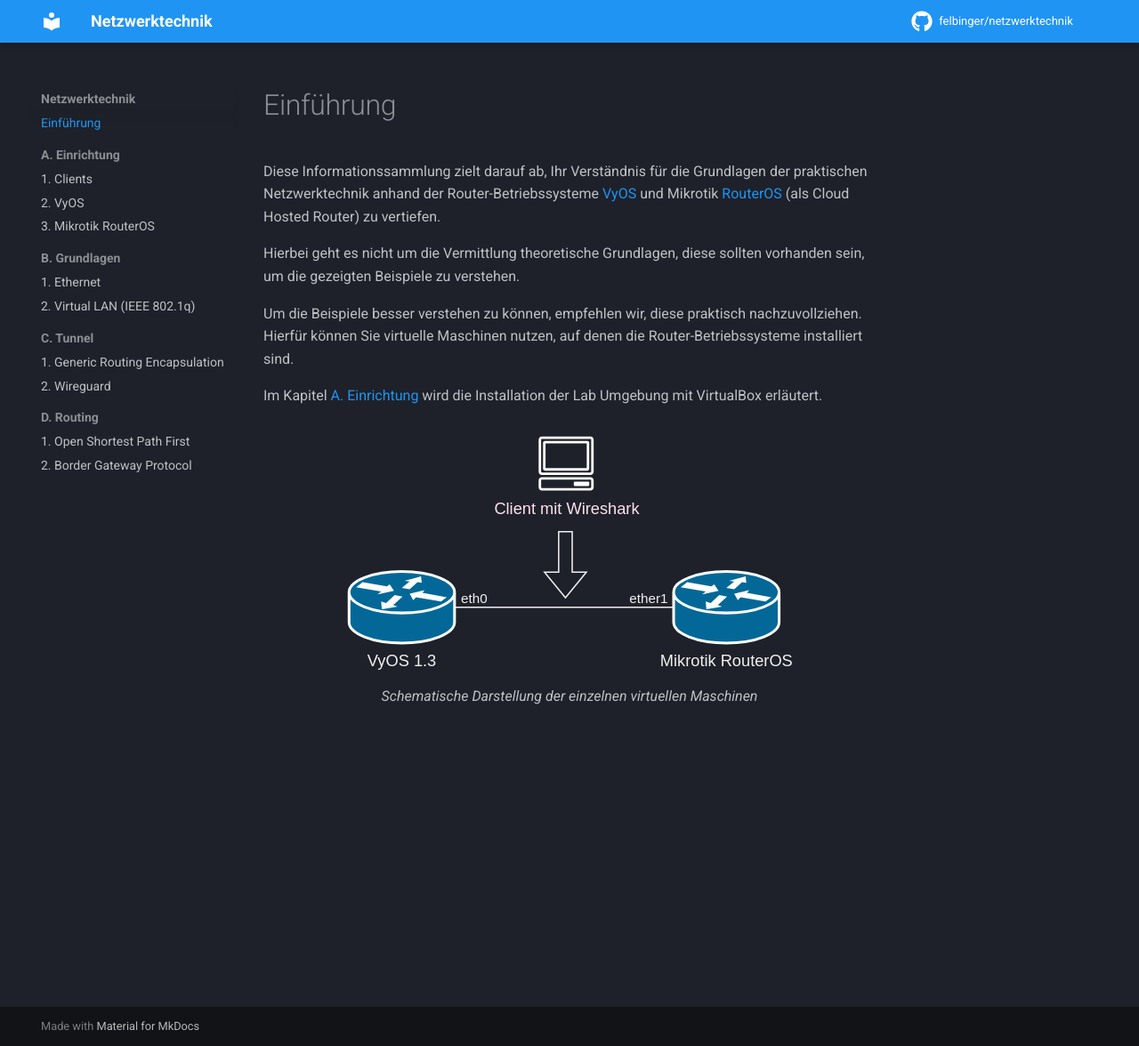
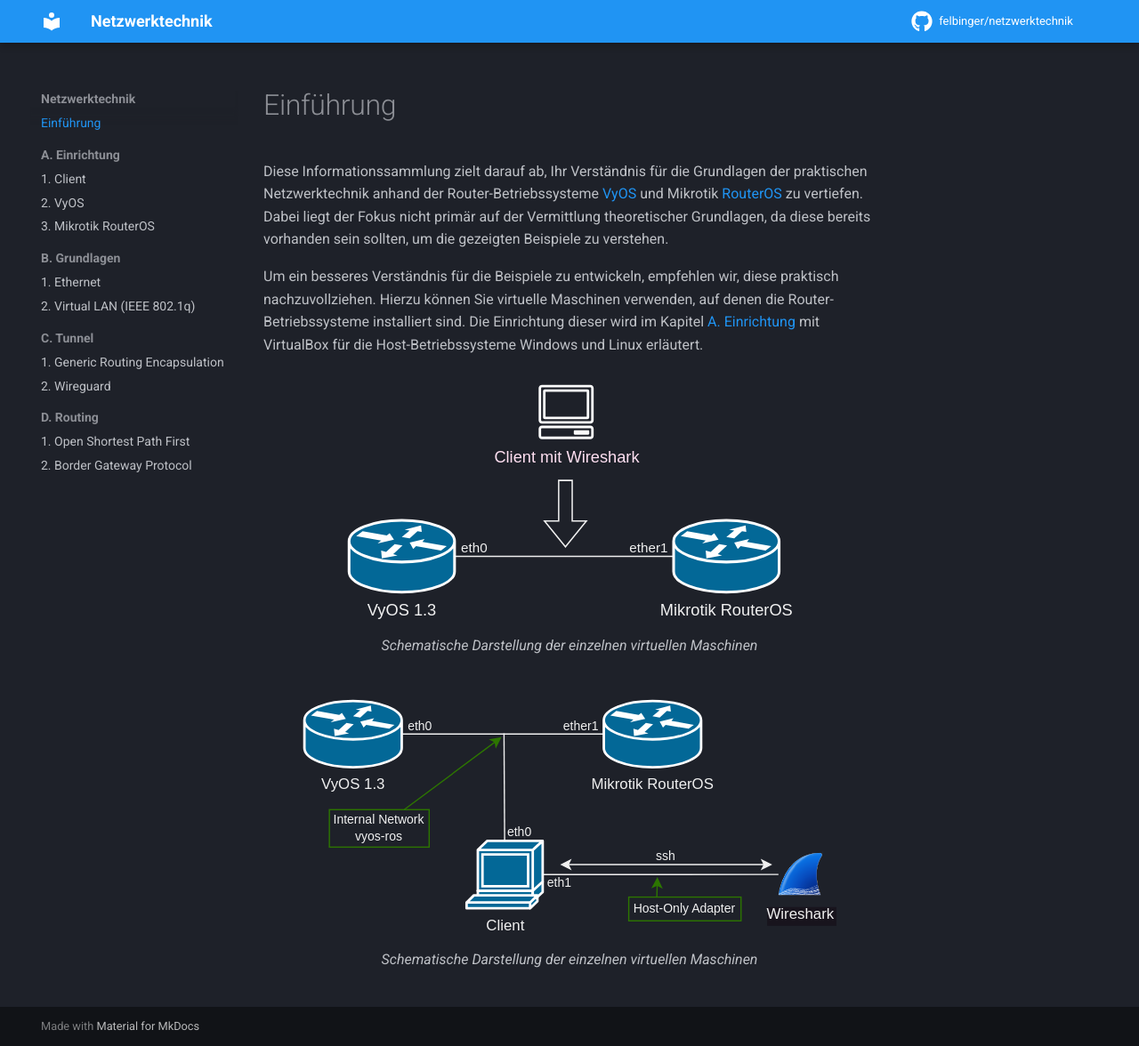
Before and after one commit to felbinger/netzwerktechnik, an MkDocs documentation site: the page built from docs/index.md, in a window 1280 px wide and 1176 px high. Shown: the whole window at 89% size. Built offline with MkDocs 1.6.1 and Material for MkDocs 9.7.7, drawn with Linux system fonts in a browser that asks for light colours; comment, search, counter and statistics services are not loaded.

Commit message:
improved index and readme, added another image for new client vm concept

````diff
--- a/docs/A._Einrichtung/1_client.md
+++ b/docs/A._Einrichtung/1_client.md
@@ -1,11 +1,10 @@
-# 1. Clients
+# 1. Client
 
 Um die Pakete in den internen Netzwerken mittels Wireshark passiv betrachten zu können setzen wir uns auch noch eine
 Client VM auf.
 
 Dies ist nützlich, damit wir besser sehen können, was wir genau konfiguriert haben und wie die einzelnen Pakete in der
 Praxis genau aussehen.
-
 
 ### Installation der ISO-Datei
 Hierfür kann beispielsweise das Betriebssystem Linux Mint mit dem Desktopenvironment Mate verwendet werden, welches
--- a/docs/index.md
+++ b/docs/index.md
@@ -2,16 +2,20 @@
 
 Diese Informationssammlung zielt darauf ab, Ihr Verständnis für die Grundlagen der praktischen Netzwerktechnik
 anhand der Router-Betriebssysteme [VyOS](https://docs.vyos.io/) und Mikrotik
-[RouterOS](https://help.mikrotik.com/docs/display/ROS/RouterOS) (als Cloud Hosted Router) zu vertiefen.
+[RouterOS](https://help.mikrotik.com/docs/display/ROS/RouterOS) zu vertiefen. Dabei liegt der Fokus nicht primär auf der
+Vermittlung theoretischer Grundlagen, da diese bereits vorhanden sein sollten, um die gezeigten Beispiele zu verstehen.
 
-Hierbei geht es nicht um die Vermittlung theoretische Grundlagen, diese sollten vorhanden sein, um die gezeigten Beispiele zu verstehen.
-
-Um die Beispiele besser verstehen zu können, empfehlen wir, diese praktisch nachzuvollziehen.
-Hierfür können Sie virtuelle Maschinen nutzen, auf denen die Router-Betriebssysteme installiert sind.
-
-Im Kapitel [A. Einrichtung](./A._Einrichtung/1_client/) wird die Installation der Lab Umgebung mit VirtualBox erläutert.
+Um ein besseres Verständnis für die Beispiele zu entwickeln, empfehlen wir, diese praktisch nachzuvollziehen. Hierzu
+können Sie virtuelle Maschinen verwenden, auf denen die Router-Betriebssysteme installiert sind. Die Einrichtung dieser
+wird im Kapitel [A. Einrichtung](./A._Einrichtung/1_client/) mit VirtualBox für die Host-Betriebssysteme Windows und
+Linux erläutert.
 
 <figure markdown>
   ![](./img/vms.drawio.svg){ loading=lazy width=500px }
   <figcaption>Schematische Darstellung der einzelnen virtuellen Maschinen</figcaption>
 </figure>
+
+<figure markdown>
+  ![](./img/vms2.drawio.svg){ loading=lazy width=600px }
+  <figcaption>Schematische Darstellung der einzelnen virtuellen Maschinen</figcaption>
+</figure>
--- a/mkdocs.yml
+++ b/mkdocs.yml
@@ -1,16 +1,16 @@
-site_name: "Netzwerktechnik"
+site_name: Netzwerktechnik
 site_url: https://netzwerktechnik.pages.dev/
 repo_name: felbinger/netzwerktechnik
 repo_url: https://github.com/felbinger/netzwerktechnik/
-site_description: "Netzwerktechnik"
+site_description: Netzwerktechnik
 site_author: https://github.com/felbinger
 edit_uri: https://github.dev/felbinger/netzwerktechnik/blob/main/docs
 
 theme:
-  name: 'material'
+  name: material
   palette:
     - scheme: slate
-      primary: 'blue'
+      primary: blue
 
   font:
     text: Roboto
@@ -27,7 +27,10 @@ theme:
     - navigation.sections
 
 markdown_extensions:
-  - pymdownx.superfences
+  - toc:
+      permalink: true
+  - pymdownx.superfences  # allow large code blocks (```) in tabbed blocks
+  - admonition  # see https://squidfunk.github.io/mkdocs-material/reference/admonitions/
   - pymdownx.tabbed:
       alternate_style: true
   - attr_list   # image resize and lazy loading
````
Also changed, not shown: README.md (+18 -13 lines), docs/D._Routing/2_bgp.md (+3 -2 lines), docs/img/vms2.drawio.svg (added).
